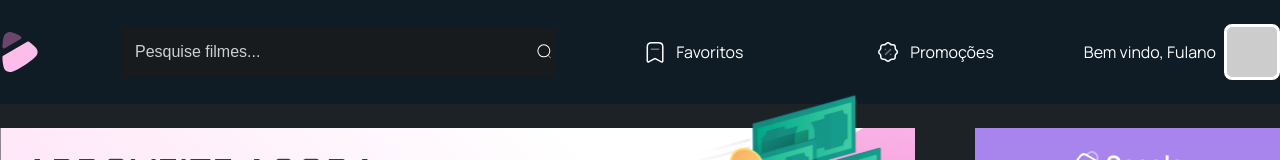
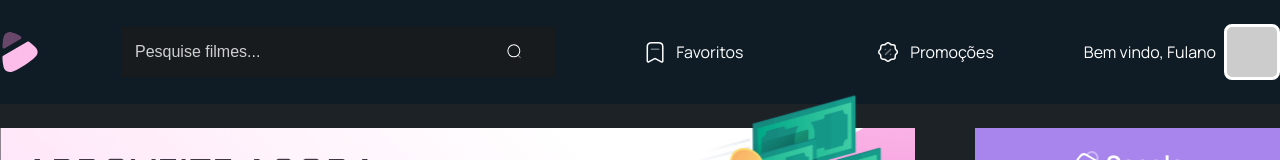
Before and after one commit to ramondorosario/remaking-e-commerce, a React (Create React App) app: page / in a window 1280 px wide. Shown: the top 160 px of the page. Built offline with nearby package versions, Linux system fonts and the light colour scheme; no server answers.

Commit message:
style: margin-right of button and change px for rem

```diff
--- a/src/components/Header/style.module.scss
+++ b/src/components/Header/style.module.scss
@@ -41,8 +41,8 @@
 				background-color: transparent;
 				border: 0;
 
-				font-size: 16px;
-				padding: 16px 0 16px 13px;
+				font-size: 1rem;
+				padding: 1rem 0.8125rem;
 				outline: none;
 
 				&::placeholder {
@@ -55,6 +55,7 @@
 				border: 0;
 				outline: none;
 				cursor: pointer;
+				margin-right: 1.875rem;
 
 				&:focus-visible {
 					border: 1px solid #fff;
```
